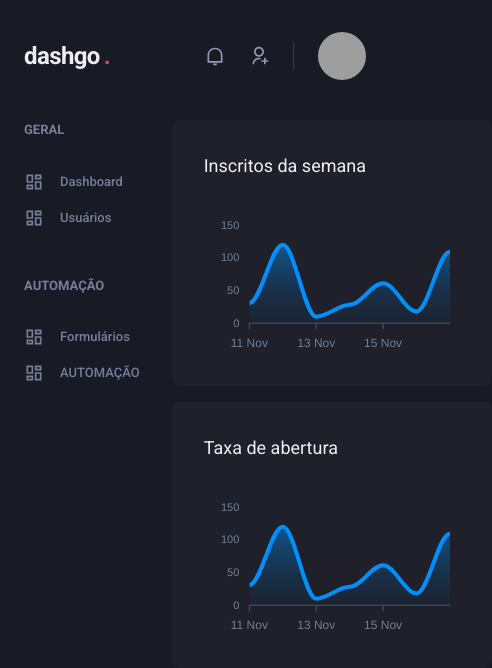
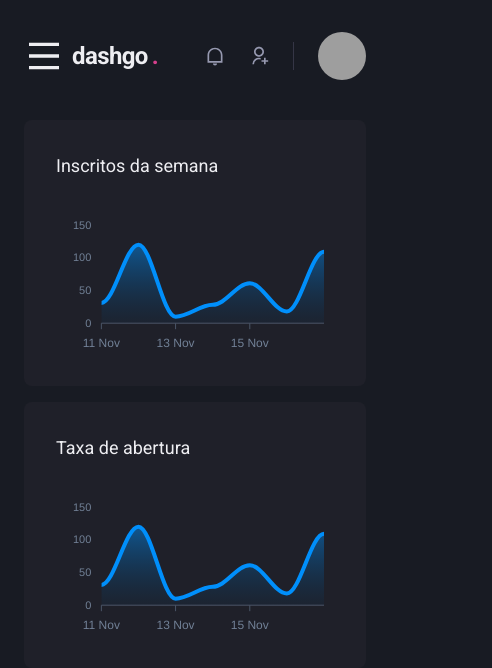
Before and after one commit to Dynylson/dashgo, a Next.js app: page /dashboard in a window 390 px wide. Shown: the top 668 px of the page, 492 px wide, since content can reach past the window. Built offline with nearby package versions, Linux system fonts and the light colour scheme; grey boxes are pictures that could not be loaded.

Commit message:
Sidebar responsiva

```diff
--- a/src/components/Header/index.tsx
+++ b/src/components/Header/index.tsx
@@ -1,4 +1,6 @@
-import { Flex, useBreakpointValue } from "@chakra-ui/react";
+import { Flex, Icon, IconButton, useBreakpointValue } from "@chakra-ui/react";
+import { RiMenuLine } from "react-icons/ri";
+import { useSidebarDrawer } from "../../contexts/SidebarDrawerContext";
 
 import { Logo } from "./Logo";
 import { NotificationsNav } from "./NotificationsNav";
@@ -6,6 +8,8 @@
 import { SearchBox } from "./SearchBox";
 
 export function Header() {
+  const { onOpen } = useSidebarDrawer();
+
   const isWideVersion = useBreakpointValue({
     base: false,
     lg: true,
@@ -22,6 +26,18 @@
       px="6"
       align="center"
     >
+      {!isWideVersion && (
+        <IconButton
+          aria-label="Open navigation"
+          icon={<Icon />}
+          as={RiMenuLine}
+          fontSize="24"
+          variant="unstyled"
+          onClick={onOpen}
+          mr="2"
+        ></IconButton>
+      )}
+
       <Logo />
 
       {isWideVersion && <SearchBox />}
--- /dev/null
+++ b/src/components/Sidebar/SidebarNav.tsx
@@ -0,0 +1,34 @@
+import { Stack } from "@chakra-ui/react";
+
+import {
+  RiContactsLine,
+  RiDashboardLine,
+  RiGitMergeLine,
+  RiInputMethodLine,
+} from "react-icons/ri";
+
+import { NavLink } from "./NavLink";
+import { NavSection } from "./NavSection";
+
+export function SidebarNav() {
+  return (
+    <Stack spacing="12" align="flex-start">
+      <NavSection title="GERAL">
+        <NavLink icon={RiDashboardLine} color="white">
+          DASHBOARD
+        </NavLink>
+        <NavLink icon={RiContactsLine} color="white">
+          USUÁRIOS
+        </NavLink>
+      </NavSection>
+      <NavSection title="AUTOMAÇÃO">
+        <NavLink icon={RiInputMethodLine} color="white">
+          FORMULÁRIOS
+        </NavLink>
+        <NavLink icon={RiGitMergeLine} color="white">
+          AUTOMAÇÃO
+        </NavLink>
+      </NavSection>
+    </Stack>
+  );
+}
--- a/src/components/Sidebar/index.tsx
+++ b/src/components/Sidebar/index.tsx
@@ -1,26 +1,45 @@
-import { Box, Stack } from "@chakra-ui/react";
 import {
-  RiContactsLine,
-  RiDashboardLine,
-  RiGitMergeLine,
-  RiInputMethodLine,
-} from "react-icons/ri";
-import { NavLink } from "./NavLink";
-import { NavSection } from "./NavSection";
+  Box,
+  Drawer,
+  DrawerBody,
+  DrawerCloseButton,
+  DrawerContent,
+  DrawerHeader,
+  DrawerOverlay,
+  useBreakpointValue,
+} from "@chakra-ui/react";
+import { useSidebarDrawer } from "../../contexts/SidebarDrawerContext";
+
+import { SidebarNav } from "./SidebarNav";
 
 export function Sidebar() {
+  const { isOpen, onClose } = useSidebarDrawer();
+
+  const isDrawerSidebar = useBreakpointValue({
+    base: true,
+    lg: false,
+  });
+
+  if (isDrawerSidebar) {
+    return (
+      <Drawer isOpen={isOpen} placement="left" onClose={onClose}>
+        <DrawerOverlay>
+          <DrawerContent bg="gray.800" p="4">
+            <DrawerCloseButton mt="6" />
+            <DrawerHeader>Navegação</DrawerHeader>
+
+            <DrawerBody>
+              <SidebarNav />
+            </DrawerBody>
+          </DrawerContent>
+        </DrawerOverlay>
+      </Drawer>
+    );
+  }
+
   return (
     <Box as="aside" w="64" mr="8">
-      <Stack spacing="12" align="flex-start">
-        <NavSection title="GERAL">
-          <NavLink icon={RiDashboardLine}>Dashboard</NavLink>
-          <NavLink icon={RiContactsLine}>Usuários</NavLink>
-        </NavSection>
-        <NavSection title="AUTOMAÇÃO">
-          <NavLink icon={RiInputMethodLine}>Formulários</NavLink>
-          <NavLink icon={RiGitMergeLine}>AUTOMAÇÃO</NavLink>
-        </NavSection>
-      </Stack>
+      <SidebarNav />
     </Box>
   );
 }
--- /dev/null
+++ b/src/contexts/SidebarDrawerContext.tsx
@@ -0,0 +1,31 @@
+import { useDisclosure, UseDisclosureReturn } from "@chakra-ui/react";
+import { useRouter } from "next/router";
+import { useEffect, createContext, ReactNode, useContext } from "react";
+
+interface SidebarDrawerProviderProps {
+  children: ReactNode;
+}
+
+type SidebarDrawerContextData = UseDisclosureReturn;
+
+const SidebarDrawerContext = createContext({} as SidebarDrawerContextData);
+
+export function SidebarDrawerProvider({
+  children,
+}: SidebarDrawerProviderProps) {
+  const disclosure = useDisclosure();
+  const router = useRouter();
+
+  useEffect(() => {
+    disclosure.onClose();
+    // eslint-disable-next-line react-hooks/exhaustive-deps
+  }, [router.asPath]);
+
+  return (
+    <SidebarDrawerContext.Provider value={disclosure}>
+      {children}
+    </SidebarDrawerContext.Provider>
+  );
+}
+
+export const useSidebarDrawer = () => useContext(SidebarDrawerContext);
--- a/src/pages/_app.tsx
+++ b/src/pages/_app.tsx
@@ -1,13 +1,16 @@
 import { AppProps } from "next/app";
 import { ChakraProvider } from "@chakra-ui/react";
 import { theme } from "../styles/theme";
+import { SidebarDrawerProvider } from "../contexts/SidebarDrawerContext";
 
 function MyApp({ Component, pageProps }: AppProps) {
-    return (
-        <ChakraProvider theme={theme}>
-            <Component {...pageProps} />
-        </ChakraProvider>
-    );
+  return (
+    <ChakraProvider theme={theme}>
+      <SidebarDrawerProvider>
+        <Component {...pageProps} />
+      </SidebarDrawerProvider>
+    </ChakraProvider>
+  );
 }
 
 export default MyApp;
```
